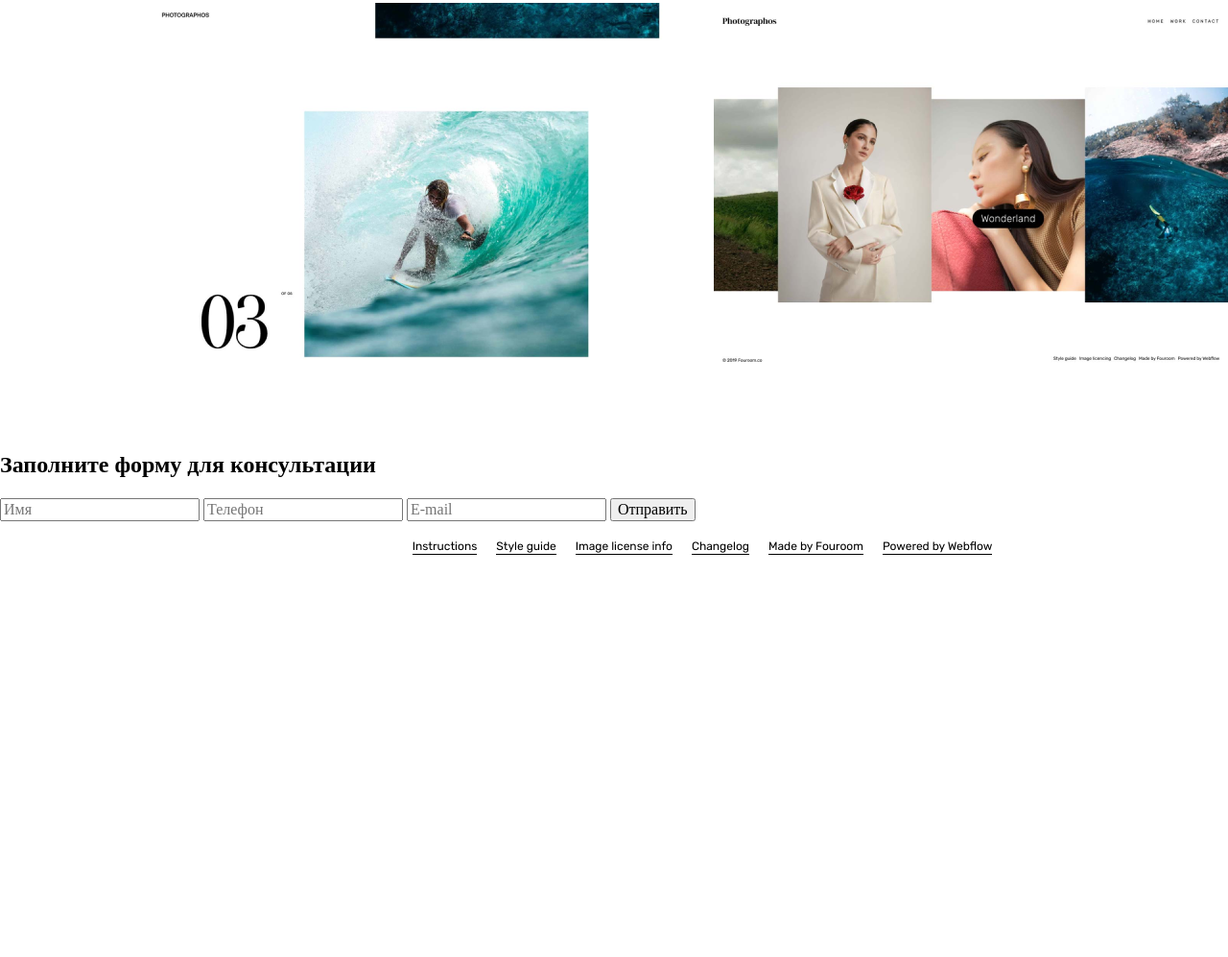
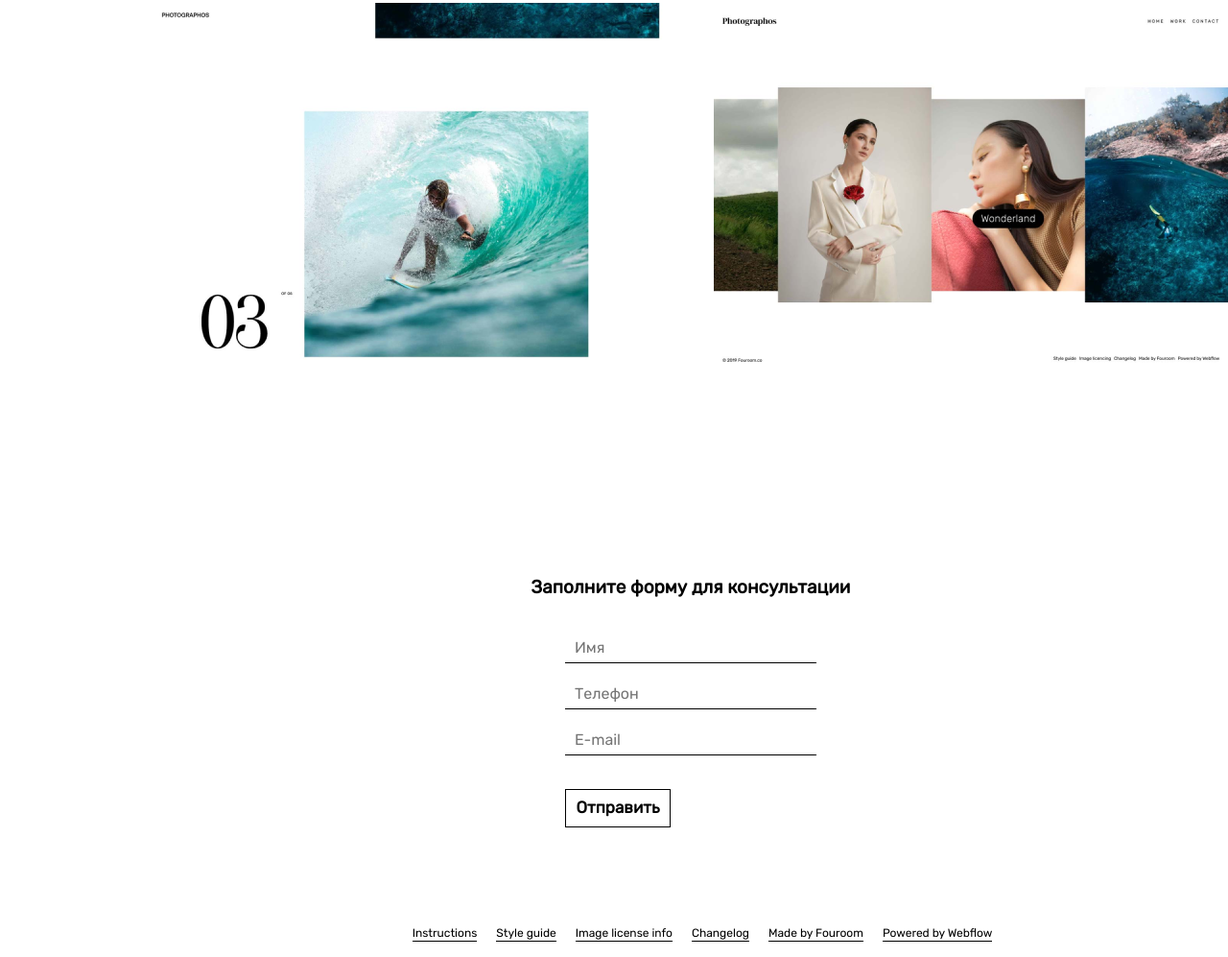
Before and after one commit to Telyuk-Gleb/PHOTOGRAPHOS, a plain HTML site: page index.html in a window 1280 px wide. Shown: the part 5131-6128 px from the top of the page at 96% size. Before the commit the page ends 5725 px from the top, so only its background shows below. Drawn offline with Linux system fonts and the light colour scheme; a web font is replaced by a local one.

Commit message:
Update style.css

```diff
--- a/style.css
+++ b/style.css
@@ -111,3 +111,41 @@ a{
 ul{
   text-align: center;
 }
+
+.div-form{
+  margin-top: 35px;
+  margin-bottom: 100px;
+  font-family: "Rubik";
+  display: flex;
+  justify-content: center;
+
+}
+h2{
+  font-family: "Rubik";
+  margin-top: 150px;
+  text-align: center;
+  font-size: 19px;
+}
+input{
+  display: block;
+  width: 250px;
+  height: 30px;
+  margin-bottom: 15px;
+  padding-left: 10px;
+  border: none;
+  border-bottom: 1px solid black ;
+}
+button{
+  font-family: "Rubik";
+  font-size: 17px;
+  font-weight: 600;
+  margin-top: 20px;
+  color: black;
+  background-color: white;
+  width: 110px;
+  height: 40px;
+  border: 1px solid black;
+}
+button:hover {
+  box-shadow: 0 12px 16px 0 rgba(0,0,0,0.24), 0 17px 50px 0 rgba(0,0,0,0.19);
+}
```
